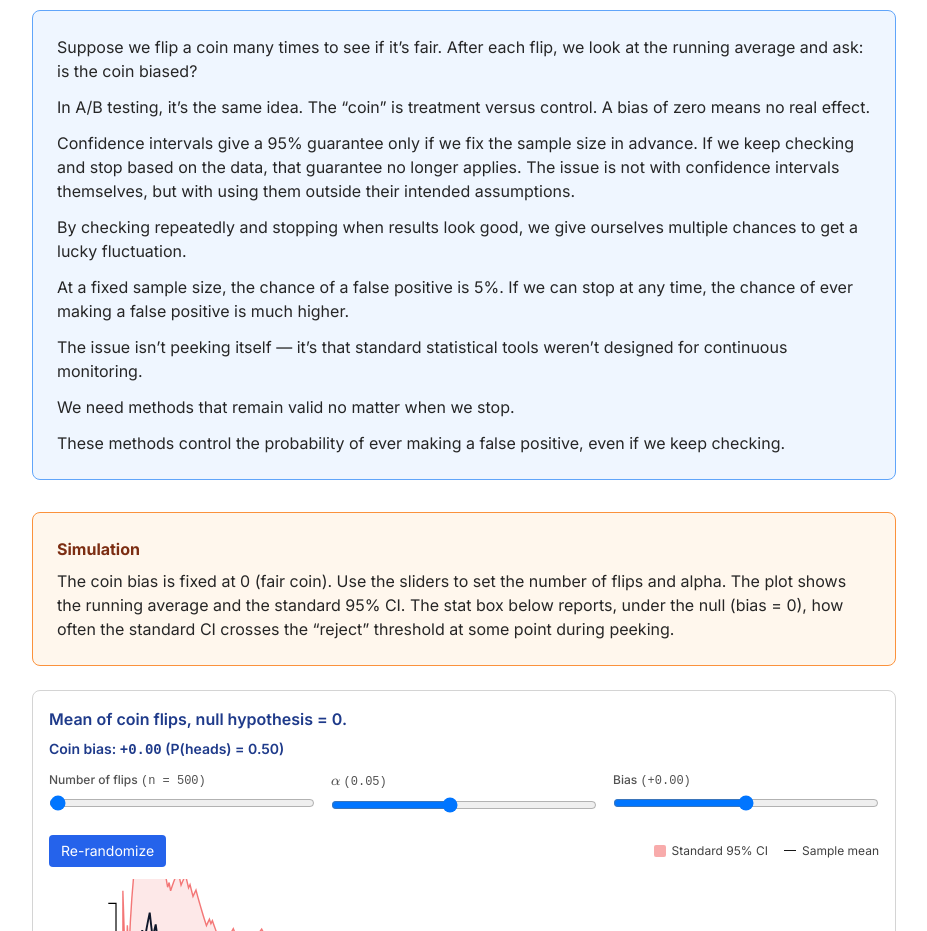
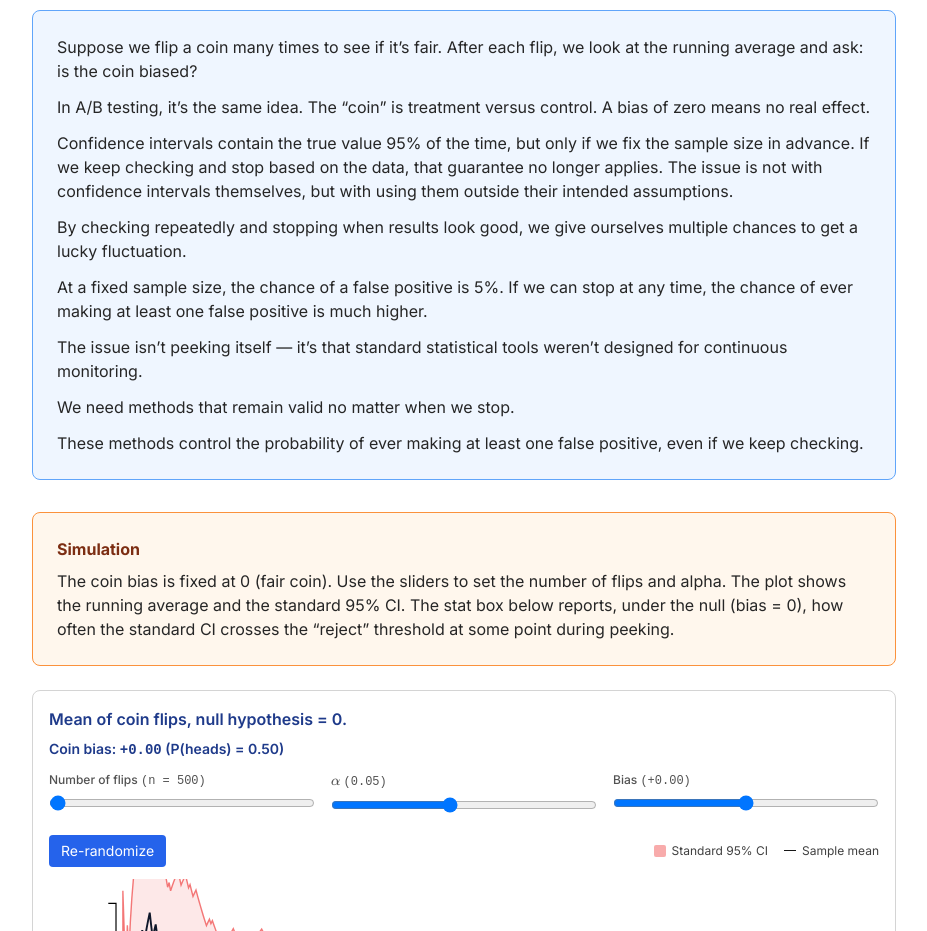
Before and after one commit to n-levy/sequential_testing, a Next.js app in the folder site/: page /short in a window 1280 px wide. Shown: the part 1080-2011 px from the top of the page, without its empty margins (288-1215 px from the left). Built offline with nearby package versions, Linux system fonts and the light colour scheme.

Commit message:
Apply exact replacements and deletions for focused sequential testing explanation

```diff
--- a/site/components/act1/Act1.tsx
+++ b/site/components/act1/Act1.tsx
@@ -25,13 +25,13 @@ export function Act1() {
               In A/B testing, it’s the same idea. The “coin” is treatment versus control. A bias of zero means no real effect.
             </p>
             <p>
-              Confidence intervals give a 95% guarantee only if we fix the sample size in advance. If we keep checking and stop based on the data, that guarantee no longer applies. The issue is not with confidence intervals themselves, but with using them outside their intended assumptions.
+              Confidence intervals contain the true value 95% of the time, but only if we fix the sample size in advance. If we keep checking and stop based on the data, that guarantee no longer applies. The issue is not with confidence intervals themselves, but with using them outside their intended assumptions.
             </p>
             <p>
               By checking repeatedly and stopping when results look good, we give ourselves multiple chances to get a lucky fluctuation.
             </p>
             <p>
-              At a fixed sample size, the chance of a false positive is 5%. If we can stop at any time, the chance of ever making a false positive is much higher.
+              At a fixed sample size, the chance of a false positive is 5%. If we can stop at any time, the chance of ever making at least one false positive is much higher.
             </p>
             <p>
               The issue isn’t peeking itself — it’s that standard statistical tools weren’t designed for continuous monitoring.
@@ -40,7 +40,7 @@ export function Act1() {
               We need methods that remain valid no matter when we stop.
             </p>
             <p>
-              These methods control the probability of ever making a false positive, even if we keep checking.
+              These methods control the probability of ever making at least one false positive, even if we keep checking.
             </p>
           </div>
         </div>
```
